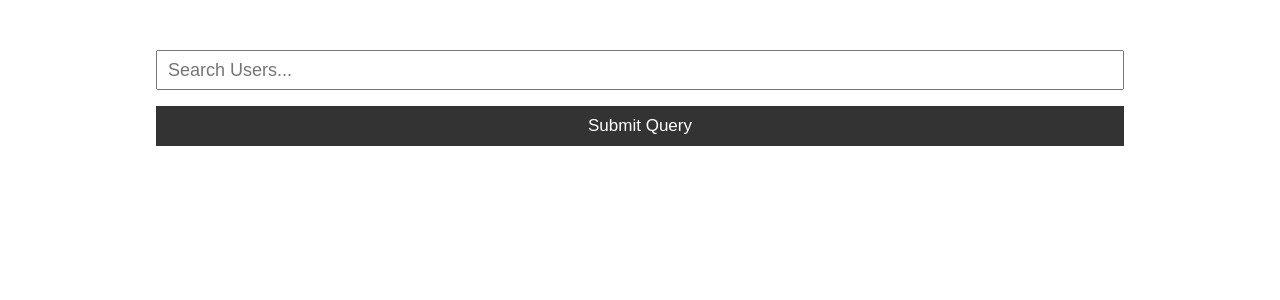
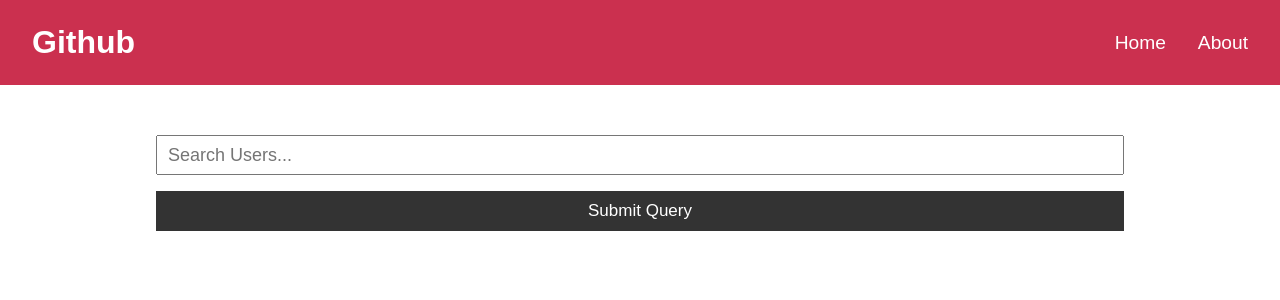
Before and after one commit to madidqn/SearchGithub-React-Project, a React (Create React App) app: page / in a window 1280 px wide. Shown: the top 300 px of the page. Built offline with nearby package versions, Linux system fonts and the light colour scheme.

Commit message:
add header

```diff
--- a/src/App.css
+++ b/src/App.css
@@ -3,6 +3,27 @@
   padding: 0;
   box-sizing: border-box;
   list-style: none;
+  text-decoration: none;
+}
+body {
+  font-family: sans-serif;
+}
+header {
+  background-color: rgb(203, 48, 79);
+  color: white;
+  padding: 1.5rem 2rem;
+  display: grid;
+  grid-template-columns: 4fr 1fr;
+  align-items: center;
+}
+.listHeader {
+  display: flex;
+  justify-content: end;
+  column-gap: 2rem;
+  font-size: 1.2rem;
+}
+.listHeader li a {
+  color: white;
 }
 .app {
   max-width: 1000px;
@@ -12,7 +33,6 @@
   display: grid;
   row-gap: 1rem;
   padding: 0 1rem;
-  font-family: sans-serif;
 }
 form {
   width: 100%;
@@ -58,7 +78,7 @@
   outline: none;
   font-size: 18px;
 }
-.app ul {
+.app .listUsers {
   position: relative;
   width: 100%;
   display: grid;
@@ -67,7 +87,7 @@
   margin: 0 auto;
   margin-top: 50px;
 }
-ul li {
+.listUsers li {
   border: 2px solid rgba(235, 210, 210, 0.507);
   padding: 1.5rem;
   display: flex;
@@ -76,12 +96,12 @@
   justify-content: center;
   row-gap: 15px;
 }
-li img {
+.listUsers li img {
   width: 50px;
   height: 50px;
   border-radius: 50%;
 }
-li button {
+.listUsers li button {
   height: 25px;
   width: 45px;
   border: none;
--- a/src/App.js
+++ b/src/App.js
@@ -38,6 +38,18 @@
   }
 
   return (
+    <>
+      <header>
+        <h1>Github</h1>
+        <ul className="listHeader">
+          <li>
+            <a href="#">Home</a>
+          </li>
+          <li>
+            <a href="#">About</a>
+          </li>
+        </ul>
+      </header>
       <div className="app">
         <Form
           submit={submit}
@@ -53,6 +65,7 @@
         />
         <Users isLoading={isLoading} data={data} />
       </div>
+    </>
   );
 }
 
--- a/src/components/data/Users.jsx
+++ b/src/components/data/Users.jsx
@@ -1,7 +1,7 @@
 import User from "./User";
 function Users({ isLoading, data }) {
   return (
-    <ul>
+    <ul className="listUsers">
       {isLoading && <p className="spinner"></p>}
       {data.map((user) => (
         <User
```
Lines whose indentation alone changed are shown as unchanged.
